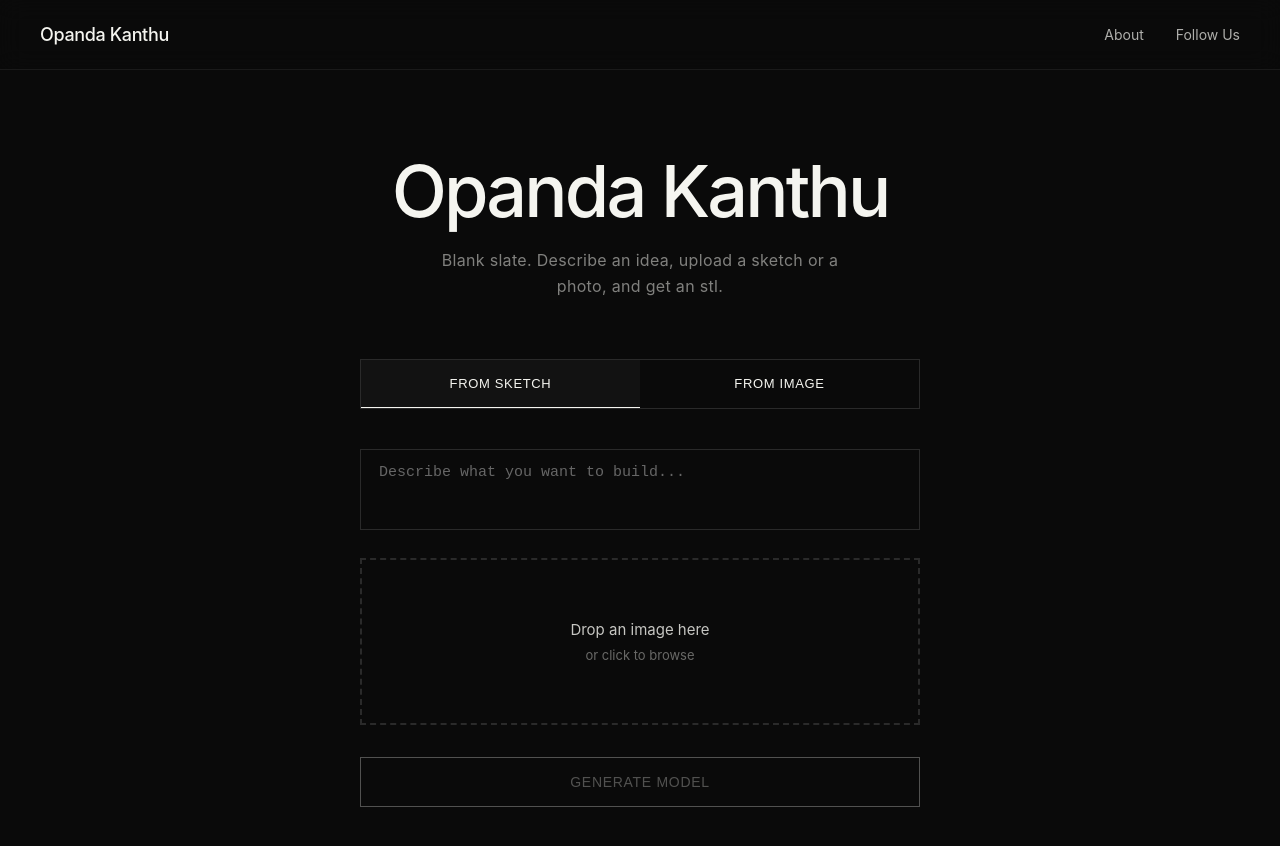
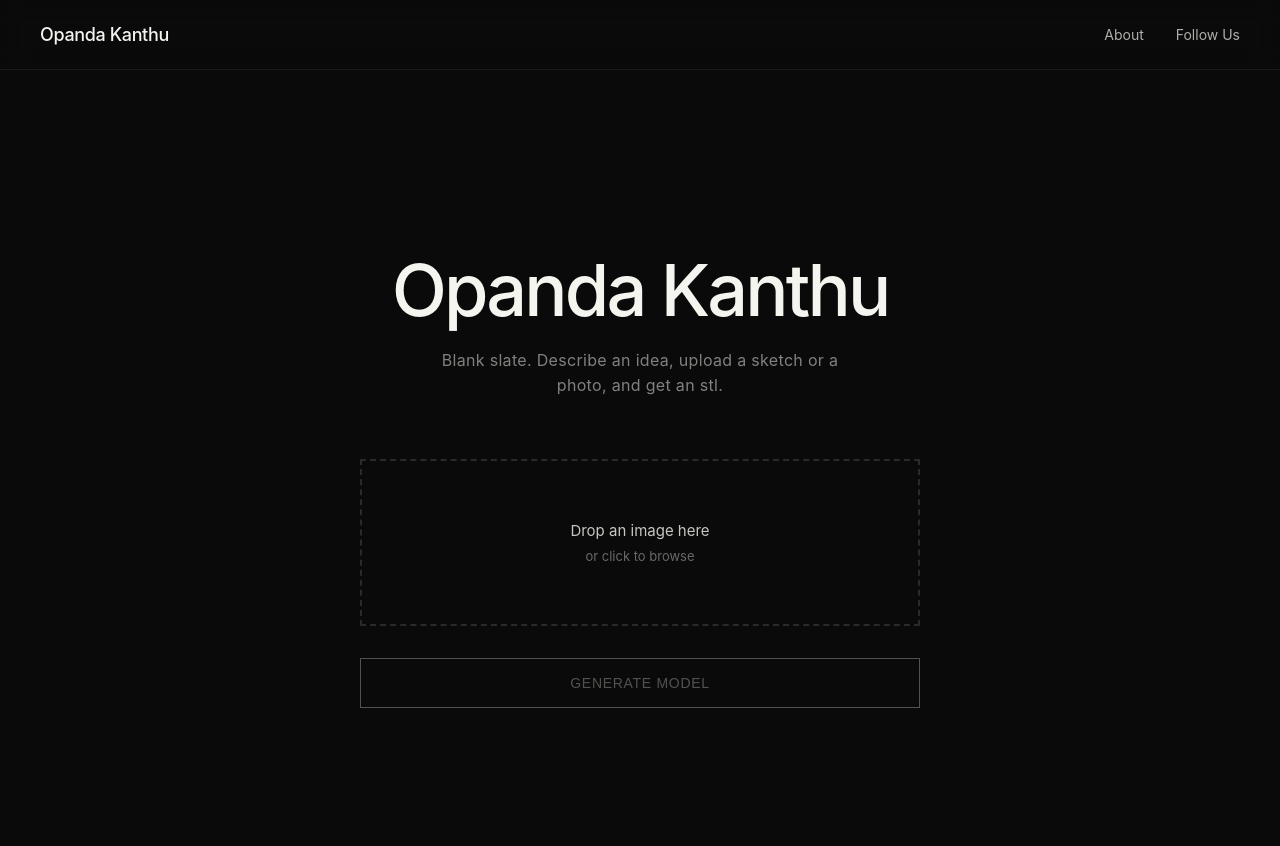
Before and after one commit to Goodn6138/OpandaKanthu-means-Blank-in-chichewa, a Next.js app: page / in a window 1280 px wide. Shown: the top 846 px of the page. Built offline with nearby package versions, Linux system fonts and the light colour scheme; no server answers.

Commit message:
Refactor UploadForm to simplify file upload process
Removed mode selection and description input for upload.

```diff
--- a/src/components/UploadForm.tsx
+++ b/src/components/UploadForm.tsx
@@ -4,9 +4,7 @@
 import ModelViewer from './ModelViewer';
 
 export default function UploadForm() {
-  const [mode, setMode] = useState<'sketch' | 'image'>('sketch');
   const [file, setFile] = useState<File | null>(null);
-  const [description, setDescription] = useState('');
   const [loading, setLoading] = useState(false);
   const [modelUrl, setModelUrl] = useState<string | null>(null);
   const [error, setError] = useState('');
@@ -24,13 +22,10 @@
     setModelUrl(null);
 
     const form = new FormData();
-    form.append(mode === 'sketch' ? 'image' : 'image_upload', file);
-    if (mode === 'sketch') form.append('description', description);
-
-    const endpoint = mode === 'sketch' ? '/api/upload' : '/api/image_upload';
+    form.append('image_upload', file);
 
     try {
-      const res = await fetch(endpoint, {
+      const res = await fetch('/api/image_upload', {
         method: 'POST',
         body: form,
       });
@@ -49,41 +44,6 @@
 
   return (
     <div style={{ maxWidth: 560, width: '100%', margin: '0 auto' }}>
-      <div style={{
-        display: 'flex',
-        gap: 0,
-        marginBottom: 40,
-        border: '1px solid #2A2A2A',
-      }}>
-        {(['sketch', 'image'] as const).map((m) => (
-          <button
-            key={m}
-            onClick={() => setMode(m)}
-            style={{
-              flex: 1,
-              border: 'none',
-              borderBottom: mode === m ? '1px solid #F5F5F0' : '1px solid transparent',
-              background: mode === m ? 'rgba(245,245,240,0.03)' : 'transparent',
-              padding: '16px',
-              fontSize: 13,
-              textTransform: 'uppercase',
-            }}
-          >
-            {m === 'sketch' ? 'From Sketch' : 'From Image'}
-          </button>
-        ))}
-      </div>
-
-      {mode === 'sketch' && (
-        <textarea
-          rows={3}
-          placeholder="Describe what you want to build..."
-          value={description}
-          onChange={(e) => setDescription(e.target.value)}
-          style={{ marginBottom: 24, resize: 'none' }}
-        />
-      )}
-
       <div
         onDrop={onDrop}
         onDragOver={(e) => e.preventDefault()}
@@ -124,7 +84,7 @@
 
       <button
         onClick={handleSubmit}
-        disabled={!file || loading || (mode === 'sketch' && !description)}
+        disabled={!file || loading}
         style={{ width: '100%', padding: '16px' }}
       >
         {loading ? 'Generating...' : 'Generate Model'}
```
